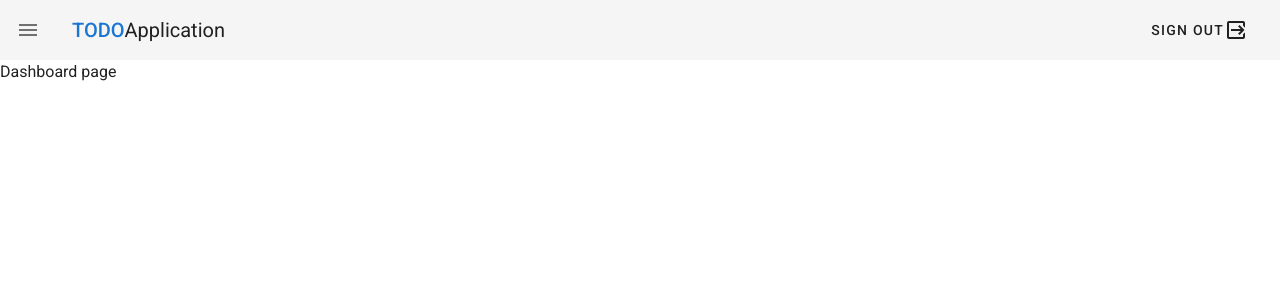
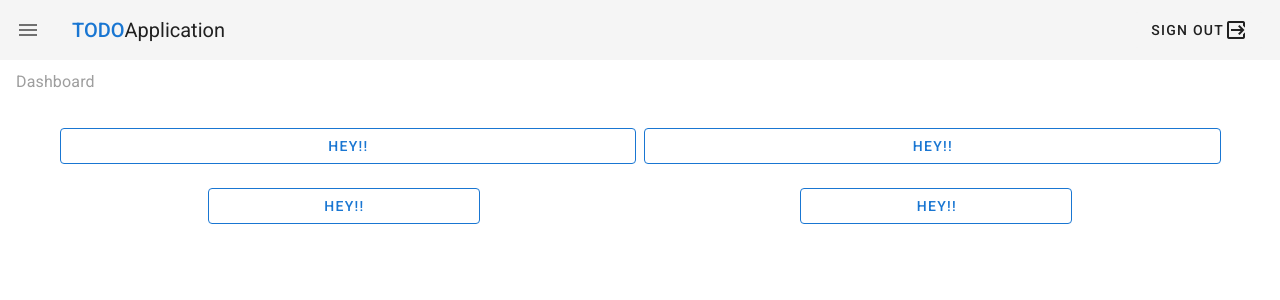
Before and after one commit to azharahmed-98/todo-app, a Vue app: page / in a window 1280 px wide. Shown: the top 300 px of the page. Built offline with nearby package versions, Linux system fonts and the light colour scheme.

Commit message:
Basics of Grid system in Vuetify

```diff
--- a/src/App.vue
+++ b/src/App.vue
@@ -2,9 +2,9 @@
   <v-app>
     <Navbar :nav-config = "navConfig"/>
     <Drawer />
-    <v-main>
+    <v-content class="mx-4 mt-2 mb-4">
       <router-view />
-    </v-main>
+    </v-content>
   </v-app>
 </template>
 
--- a/src/views/Dashboard.vue
+++ b/src/views/Dashboard.vue
@@ -1,16 +1,32 @@
 <template>
   <div class="dashboard">
-    <p>Dashboard page</p>
+    <h1 class="subtitle-1 grey--text">Dashboard</h1>
+    <v-container class="my-5">
+      <v-row dense>
+        <v-col cols="12" md="6">
+          <v-btn block color="primary" outlined>Hey!!</v-btn>
+        </v-col>
+        <v-col cols="12" md="6">
+          <v-btn block color="primary" outlined>Hey!!</v-btn>
+        </v-col>
+      </v-row>
+      <v-row justify-md="space-around">
+        <v-col cols="4" md="3">
+          <v-btn block color="primary" outlined>Hey!!</v-btn>
+        </v-col>
+        <v-col cols="4" md="3">
+          <v-btn block color="primary" outlined>Hey!!</v-btn>
+        </v-col>
+      </v-row>
+    </v-container>
   </div>
 </template>
 
 <script>
 export default {
   data() {
-    return{
-    }
+    return {};
   },
-  methods:{
-  }
+  methods: {},
 };
 </script>
--- a/src/views/Projects.vue
+++ b/src/views/Projects.vue
@@ -1,5 +1,8 @@
 <template>
   <div class="projects">
-    <p>This is an projects page</p>
+    <h1 class="subtitle-1 grey--text">Projects</h1>
+    <v-container class="my-5">
+      content
+    </v-container>
   </div>
 </template>
--- a/src/views/Teams.vue
+++ b/src/views/Teams.vue
@@ -1,6 +1,9 @@
 <template>
   <div class="teams">
-    <p>This is the teams page.</p>
+    <h1 class="subtitle-1 grey--text">Team</h1>
+    <v-container class="my-5">
+      content
+    </v-container>
   </div>
 </template>
 
```
